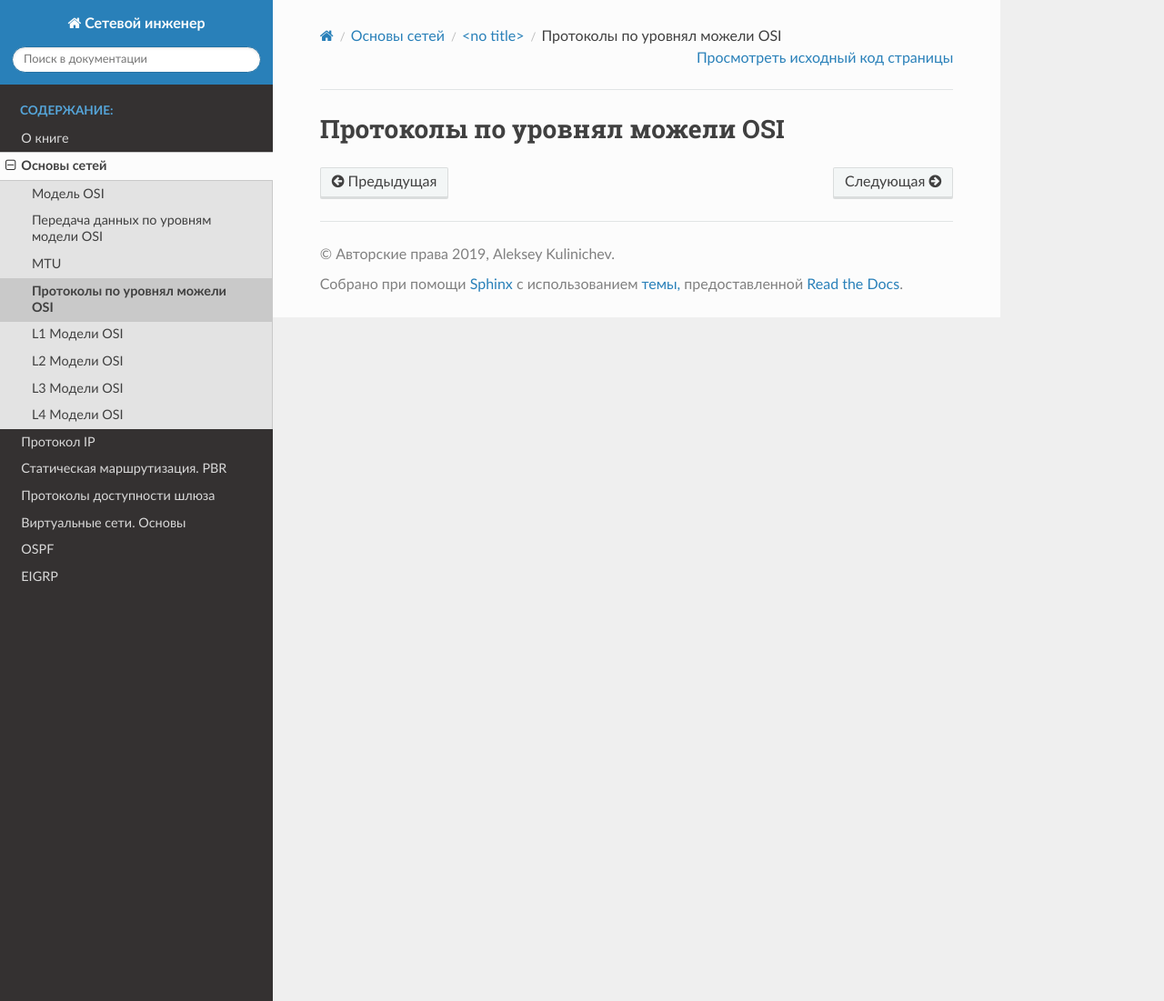
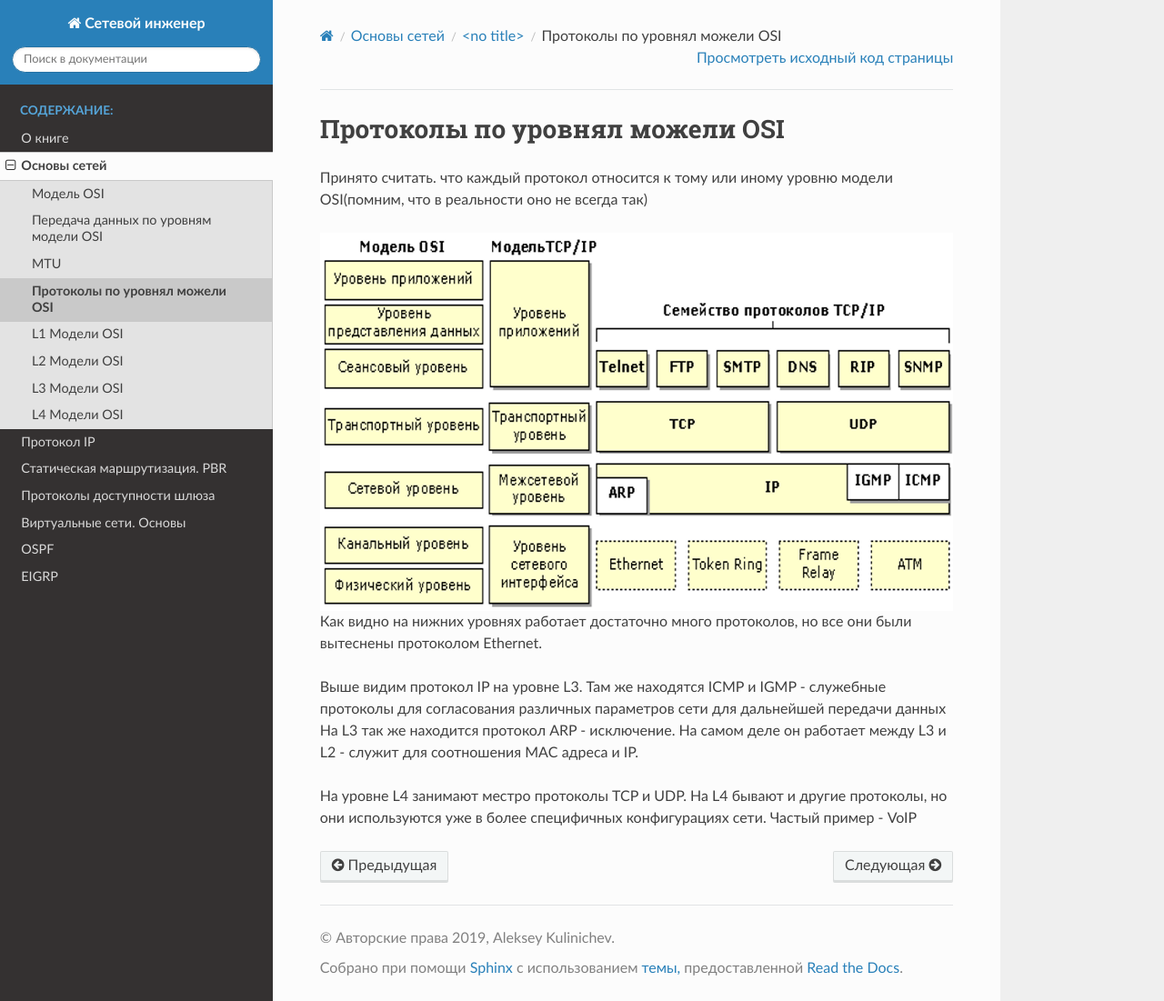
Before and after one commit to Santa42/netadm, a Sphinx documentation site: the page built from docs/source/book/01_intro/protocols.rst, in a window 1280 px wide and 1101 px high. Shown: the whole window at 91% size. Built offline with Sphinx 7.4.7 and the Read the Docs theme 2.0.0, drawn with Linux system fonts in a browser that asks for light colours; pages that are not in the unit, such as notebooks, are missing from menus.

Commit message:
add html

```diff
--- a/docs/source/book/01_intro/protocols.rst
+++ b/docs/source/book/01_intro/protocols.rst
@@ -1,2 +1,15 @@
 Протоколы по уровнял можели OSI
 ###############################
+
+Принято считать. что каждый протокол относится к тому или иному уровню модели OSI(помним, что в реальности оно не всегда так)
+
+.. image:: ../img/01/protoosi.png
+       :scale: 100 %
+       :align: center
+
+Как видно на нижних уровнях работает достаточно много протоколов, но все они были вытеснены протоколом Ethernet.
+
+Выше видим протокол IP на уровне L3. Там же находятся ICMP и IGMP - служебные протоколы для согласования различных параметров сети для дальнейшей передачи данных
+На L3 так же находится протокол ARP - исключение. На самом деле он работает между L3 и L2 - служит для соотношения MAC адреса и IP.
+
+На уровне L4 занимают местро протоколы TCP и UDP. На L4 бывают и другие протоколы, но они используются уже в более специфичных конфигурациях сети. Частый пример - VoIP
```
